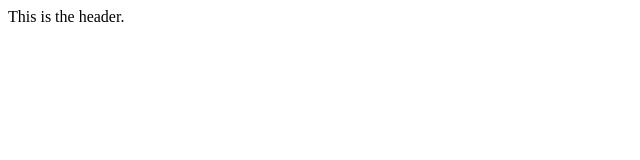
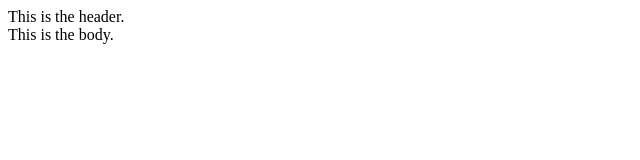
Before and after one commit to mhawley1230/personal-site, a React (Create React App) app: page / in a window 1280 px wide. Shown: the top 160 px of the page, without its empty margins (0-640 px from the left). Built offline with nearby package versions, Linux system fonts and the light colour scheme.

Commit message:
added Body component

```diff
--- a/src/components/App.js
+++ b/src/components/App.js
@@ -1,11 +1,13 @@
 import React, { Component } from 'react';
 import Header from './Header.js';
+import Body from './Body.js';
 
 class App extends Component {
   render() {
     return (
       <div className="App">
         <Header />
+        <Body />
       </div>
     );
   }
--- /dev/null
+++ b/src/components/Body.js
@@ -0,0 +1,13 @@
+import React, { Component } from 'react';
+
+class Body extends Component {
+  render() {
+    return (
+      <div>
+        This is the body.
+      </div>
+    );
+  }
+}
+
+export default Body;
```
